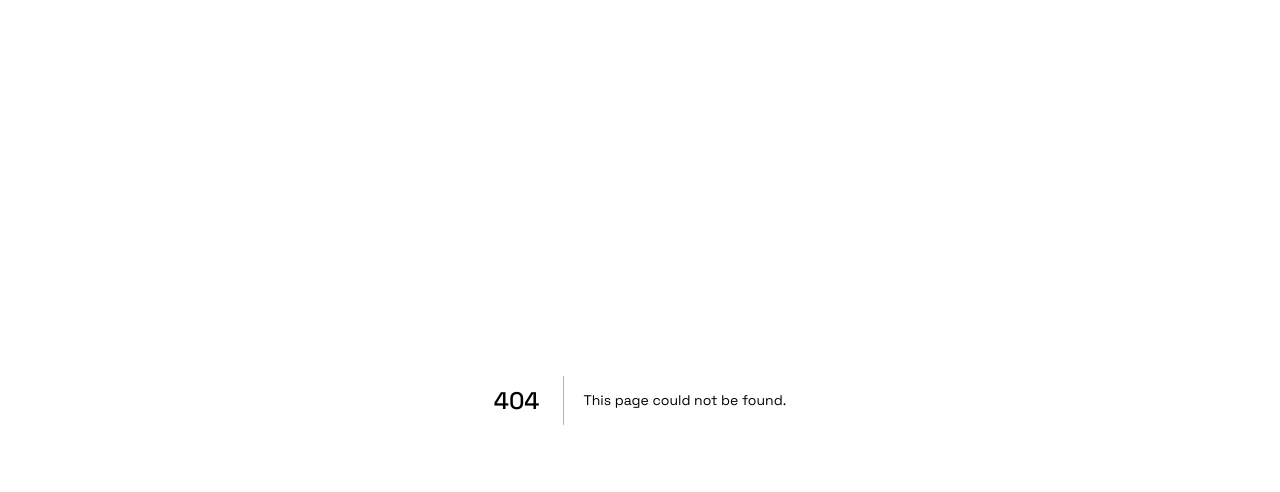
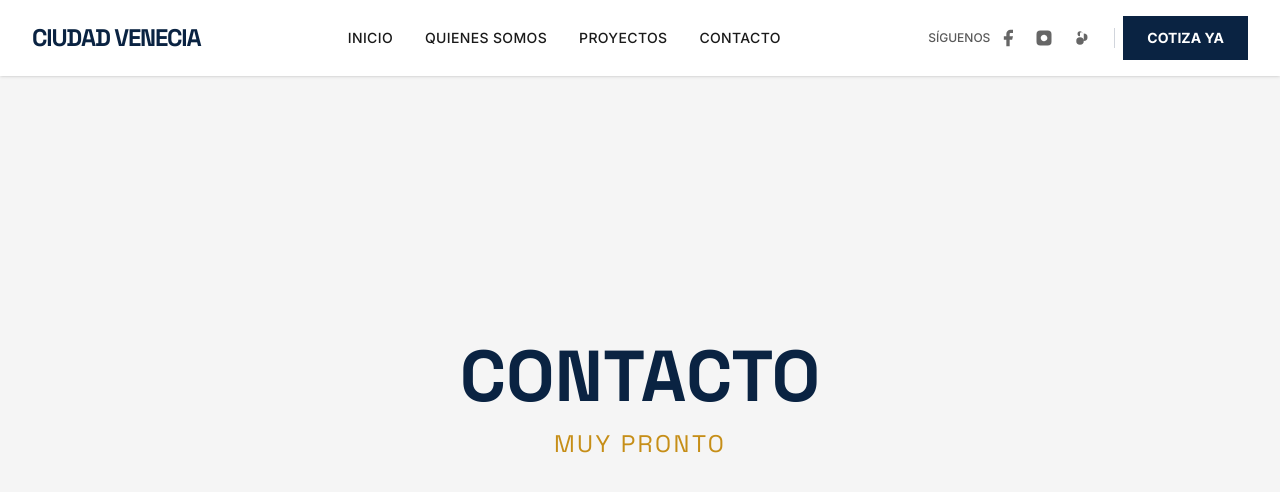
Before and after one commit to rplushn/ciudadvenecia, a Next.js app: page /contacto in a window 1280 px wide. Before the commit this address had no page. Shown: the top 492 px of the page. Built offline with nearby package versions, Linux system fonts and the light colour scheme.

Commit message:
Add individual pages with 'Coming Soon' and update Navbar routing

```diff
--- /dev/null
+++ b/src/app/contacto/page.tsx
@@ -0,0 +1,17 @@
+import Navbar from '@/components/Navbar';
+
+export default function Contacto() {
+  return (
+    <main className="min-h-screen bg-surface">
+      <Navbar />
+      <div className="h-screen flex flex-col items-center justify-center text-center px-4">
+        <h1 className="font-display text-5xl md:text-7xl font-bold text-primary mb-4 uppercase">
+          Contacto
+        </h1>
+        <p className="font-display text-2xl text-accent tracking-widest uppercase">
+          Muy Pronto
+        </p>
+      </div>
+    </main>
+  );
+}
--- /dev/null
+++ b/src/app/cotizar/page.tsx
@@ -0,0 +1,17 @@
+import Navbar from '@/components/Navbar';
+
+export default function Cotizar() {
+  return (
+    <main className="min-h-screen bg-surface">
+      <Navbar />
+      <div className="h-screen flex flex-col items-center justify-center text-center px-4">
+        <h1 className="font-display text-5xl md:text-7xl font-bold text-primary mb-4 uppercase">
+          Cotizar
+        </h1>
+        <p className="font-display text-2xl text-accent tracking-widest uppercase">
+          Muy Pronto
+        </p>
+      </div>
+    </main>
+  );
+}
--- /dev/null
+++ b/src/app/proyectos/page.tsx
@@ -0,0 +1,17 @@
+import Navbar from '@/components/Navbar';
+
+export default function Proyectos() {
+  return (
+    <main className="min-h-screen bg-surface">
+      <Navbar />
+      <div className="h-screen flex flex-col items-center justify-center text-center px-4">
+        <h1 className="font-display text-5xl md:text-7xl font-bold text-primary mb-4 uppercase">
+          Proyectos
+        </h1>
+        <p className="font-display text-2xl text-accent tracking-widest uppercase">
+          Muy Pronto
+        </p>
+      </div>
+    </main>
+  );
+}
--- /dev/null
+++ b/src/app/quienes-somos/page.tsx
@@ -0,0 +1,17 @@
+import Navbar from '@/components/Navbar';
+
+export default function QuienesSomos() {
+  return (
+    <main className="min-h-screen bg-surface">
+      <Navbar />
+      <div className="h-screen flex flex-col items-center justify-center text-center px-4">
+        <h1 className="font-display text-5xl md:text-7xl font-bold text-primary mb-4 uppercase">
+          Quiénes Somos
+        </h1>
+        <p className="font-display text-2xl text-accent tracking-widest uppercase">
+          Muy Pronto
+        </p>
+      </div>
+    </main>
+  );
+}
--- a/src/components/Navbar.tsx
+++ b/src/components/Navbar.tsx
@@ -2,12 +2,17 @@
 
 import { useState, useEffect } from 'react';
 import Link from 'next/link';
+import { usePathname } from 'next/navigation';
 
 export default function Navbar() {
   const [isScrolled, setIsScrolled] = useState(false);
   const [isVisible, setIsVisible] = useState(true);
   const [lastScrollY, setLastScrollY] = useState(0);
   const [isMobileMenuOpen, setIsMobileMenuOpen] = useState(false);
+  const pathname = usePathname();
+
+  // Check if we are on the home page
+  const isHome = pathname === '/';
 
   useEffect(() => {
     const handleScroll = () => {
@@ -34,39 +39,49 @@ export default function Navbar() {
     return () => window.removeEventListener('scroll', handleScroll);
   }, [lastScrollY]);
 
+  // Force visible/scrolled style on non-home pages if needed, or keep same behavior
+  // For now, let's keep consistent behavior but ensure text is visible on white pages
+  const headerStyle = !isHome
+    ? 'bg-white shadow-sm py-4' // Always solid on inner pages
+    : isScrolled
+      ? 'bg-white/80 backdrop-blur-md shadow-sm py-4'
+      : 'bg-transparent py-6';
+
+  const textStyle = !isHome || isScrolled ? 'text-text-primary' : 'text-white';
+  const logoStyle = !isHome || isScrolled ? 'text-primary' : 'text-white';
+
   return (
     <header
       className={`fixed top-0 left-0 w-full z-50 transition-all duration-300 transform ${
         isVisible ? 'translate-y-0' : '-translate-y-full'
-      } ${
-        isScrolled
-          ? 'bg-white/80 backdrop-blur-md shadow-sm py-4'
-          : 'bg-transparent py-6'
-      }`}
+      } ${headerStyle}`}
     >
       <div className="max-w-7xl mx-auto px-4 sm:px-6 lg:px-8">
         <div className="flex justify-between items-center">
 
           {/* Logo */}
           <Link href="/" className="flex items-center">
-            <span className={`font-display font-bold text-2xl tracking-tighter ${
-              isScrolled ? 'text-primary' : 'text-white'
-            }`}>
+            <span className={`font-display font-bold text-2xl tracking-tighter ${logoStyle}`}>
               CIUDAD VENECIA
             </span>
           </Link>
 
           {/* Desktop Navigation */}
           <nav className="hidden md:flex items-center space-x-8">
-            {['INICIO', 'QUIENES SOMOS', 'PROYECTOS', 'CONTACTO'].map((item) => (
+            {[
+              { name: 'INICIO', path: '/' },
+              { name: 'QUIENES SOMOS', path: '/quienes-somos' },
+              { name: 'PROYECTOS', path: '/proyectos' },
+              { name: 'CONTACTO', path: '/contacto' }
+            ].map((item) => (
               <Link
-                key={item}
-                href={`#${item.toLowerCase().replace(' ', '-')}`}
+                key={item.name}
+                href={item.path}
                 className={`text-sm font-medium tracking-wide hover:text-accent transition-colors ${
-                  isScrolled ? 'text-text-primary' : 'text-white/90'
+                   !isHome || isScrolled ? 'text-text-primary' : 'text-white/90'
                 }`}
               >
-                {item}
+                {item.name}
               </Link>
             ))}
           </nav>
@@ -75,19 +90,19 @@ export default function Navbar() {
           <div className="hidden md:flex items-center space-x-6">
             {/* Social Icons */}
             <div className="flex items-center space-x-4 border-r border-gray-300 pr-6 mr-2">
-              <span className={`text-xs font-medium mr-2 ${isScrolled ? 'text-text-secondary' : 'text-white/80'}`}>
+              <span className={`text-xs font-medium mr-2 ${!isHome || isScrolled ? 'text-text-secondary' : 'text-white/80'}`}>
                 SÍGUENOS
               </span>
               {[
                 { name: 'facebook', path: 'M18 2h-3a5 5 0 00-5 5v3H7v4h3v8h4v-8h3l1-4h-4V7a1 1 0 011-1h3z' },
                 { name: 'instagram', path: 'M16 11.37A4 4 0 1112.63 8 4 4 0 0116 11.37zm1.5-4.87h.01M7.5 21h9a4.5 4.5 0 004.5-4.5v-9A4.5 4.5 0 0016.5 3h-9A4.5 4.5 0 003 7.5v9A4.5 4.5 0 007.5 21z' },
-                { name: 'tiktok', path: 'M16.5 6.5a4.5 4.5 0 010 9 4.5 4.5 0 01-9 0 4.5 4.5 0 019 0zm-1.5 0v.5a3 3 0 10-3 3v-3.5a1.5 1.5 0 011.5-1.5h1.5z' } // Placeholder path for TikTok-ish icon
+                { name: 'tiktok', path: 'M16.5 6.5a4.5 4.5 0 010 9 4.5 4.5 0 01-9 0 4.5 4.5 0 019 0zm-1.5 0v.5a3 3 0 10-3 3v-3.5a1.5 1.5 0 011.5-1.5h1.5z' }
               ].map((icon) => (
                 <a
                   key={icon.name}
                   href="#"
                   className={`transition-colors hover:text-accent ${
-                    isScrolled ? 'text-black/60' : 'text-white/80'
+                    !isHome || isScrolled ? 'text-black/60' : 'text-white/80'
                   }`}
                 >
                   <svg className="w-5 h-5 fill-current" viewBox="0 0 24 24">
@@ -99,7 +114,7 @@ export default function Navbar() {
 
             {/* CTA Button */}
             <Link
-              href="#cotizar"
+              href="/cotizar"
               className="bg-primary hover:bg-accent text-white text-sm font-bold py-3 px-6 transition-all"
             >
               COTIZA YA
@@ -111,7 +126,7 @@ export default function Navbar() {
             className="md:hidden text-2xl focus:outline-none"
             onClick={() => setIsMobileMenuOpen(!isMobileMenuOpen)}
           >
-             <span className={isScrolled ? 'text-primary' : 'text-white'}>☰</span>
+             <span className={logoStyle}>☰</span>
           </button>
         </div>
       </div>
@@ -119,18 +134,23 @@ export default function Navbar() {
       {/* Mobile Menu Overlay */}
       {isMobileMenuOpen && (
         <div className="md:hidden absolute top-full left-0 w-full bg-white shadow-lg py-6 px-4 flex flex-col space-y-4">
-          {['INICIO', 'QUIENES SOMOS', 'PROYECTOS', 'CONTACTO'].map((item) => (
+          {[
+              { name: 'INICIO', path: '/' },
+              { name: 'QUIENES SOMOS', path: '/quienes-somos' },
+              { name: 'PROYECTOS', path: '/proyectos' },
+              { name: 'CONTACTO', path: '/contacto' }
+          ].map((item) => (
             <Link
-              key={item}
-              href="#"
+              key={item.name}
+              href={item.path}
               className="text-primary font-medium text-lg border-b border-gray-100 pb-2"
               onClick={() => setIsMobileMenuOpen(false)}
             >
-              {item}
+              {item.name}
             </Link>
           ))}
           <Link
-            href="#cotizar"
+            href="/cotizar"
             className="bg-primary text-white text-center font-bold py-3 mt-4"
             onClick={() => setIsMobileMenuOpen(false)}
           >
```
